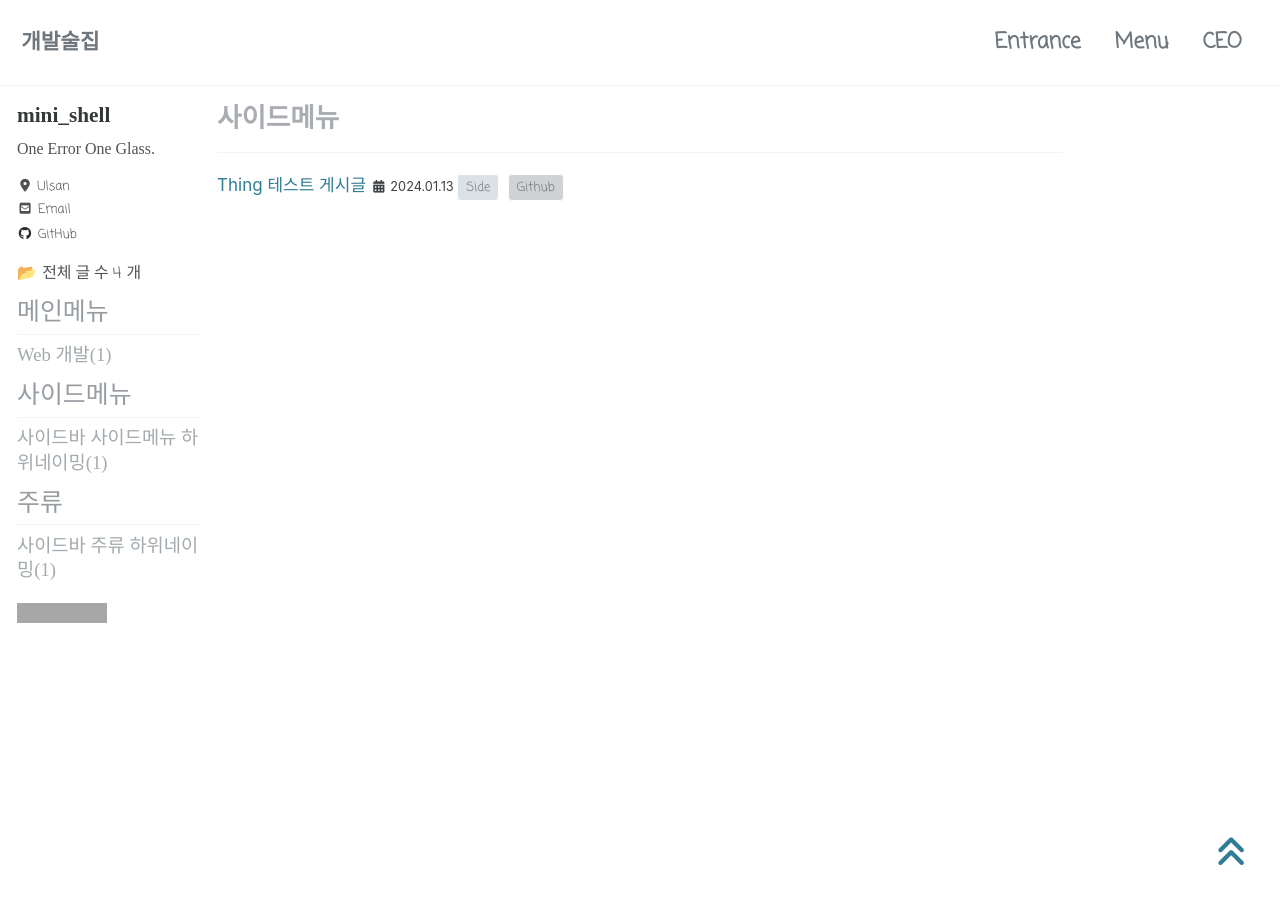
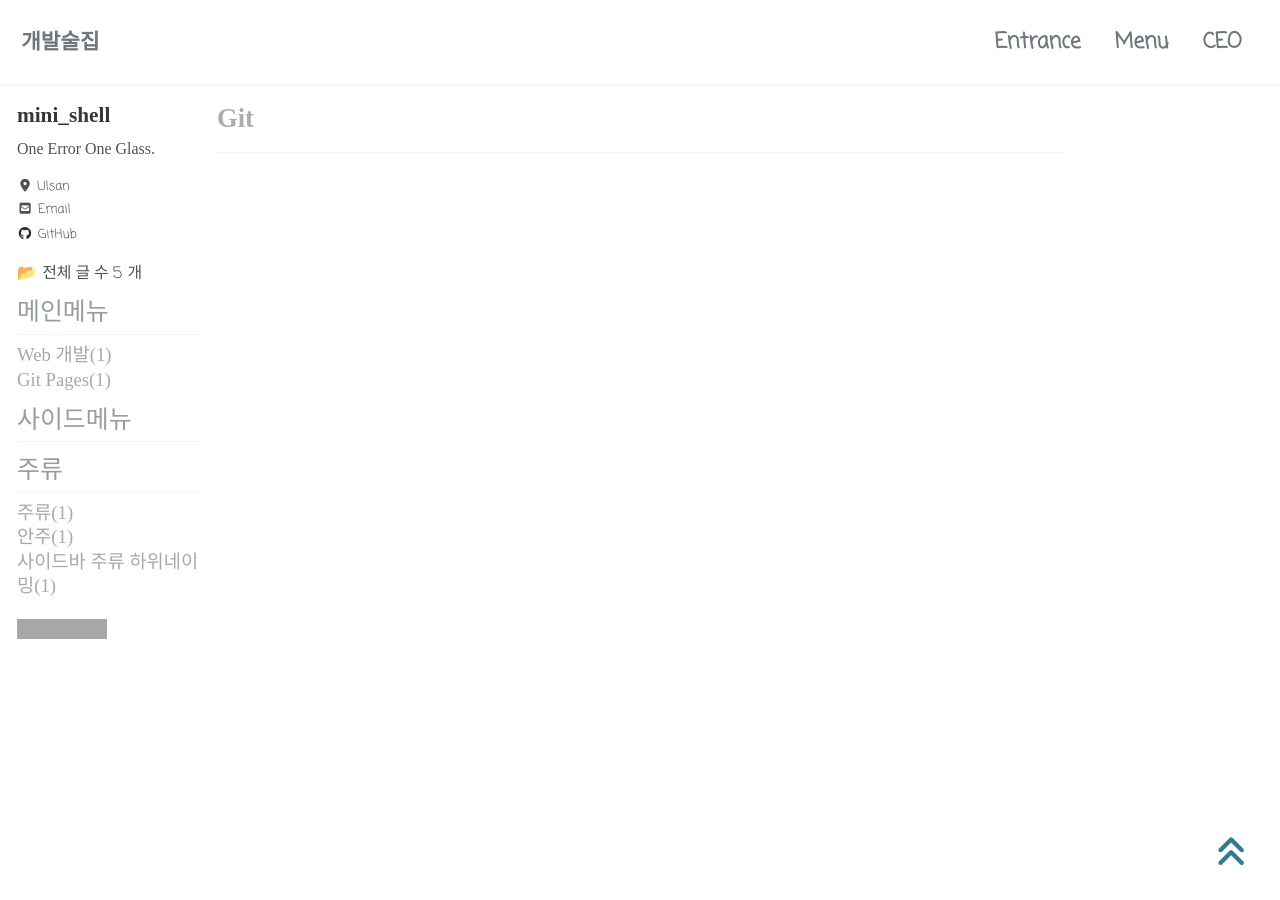
Before and after one commit to cjsan30/cjsan30.github.io, a Jekyll site: the page built from _pages/categories/category-git.md, in a window 1280 px wide and 900 px high. Built offline with Jekyll 4.4.1, drawn with Linux system fonts in a browser that asks for light colours; cached includes are drawn as plain includes; nearby versions of some CDN libraries; some web fonts are replaced; grey boxes are pictures that could not be loaded.

Commit message:
[Edit] blog menu
edit blog menu

```diff
--- a/_includes/nav_list_main
+++ b/_includes/nav_list_main
@@ -7,6 +7,8 @@
       <li>
             📂 <span style="font-family:'Cafe24Oneprettynight';">전체 글 수</style> <span style="font-family:'Coming Soon';">{{sum}}</style> <span style="font-family:'Cafe24Oneprettynight';">개</style>
       </li>
+
+      <!-- 메인메뉴 -->
       <li>
         <span class="nav__sub-title">메인메뉴</span>
             <ul>
@@ -18,24 +20,49 @@
             </ul>
             <ul>
                 {% for category in site.categories %}
-                    {% if category[0] == "Git Pages" %}
+                    {% if category[0] == "Gitpages" %}
                         <li><a href="/categories/gitpages" class="">Git Pages({{category[1].size}})</a></li>
                     {% endif %}
                 {% endfor %}
             </ul>
+            <ul>
+                {% for category in site.categories %}
+                    {% if category[0] == "Git" %}
+                        <li><a href="/categories/git" class="">Git Pages({{category[1].size}})</a></li>
+                    {% endif %}
+                {% endfor %}
+            </ul>
       </li>
+
+      <!-- 사이드메뉴 -->
       <li>
         <span class="nav__sub-title">사이드메뉴</span>
             <ul>
                 {% for category in site.categories %}
-                    {% if category[0] == "Side" %}
-                        <li><a href="/categories/side" class="">사이드바 사이드메뉴 하위네이밍({{category[1].size}})</a></li>
+                    {% if category[0] == "thinking" %}
+                        <li><a href="/categories/thinking" class="">잡생각({{category[1].size}})</a></li>
                     {% endif %}
                 {% endfor %}
             </ul>
       </li>
+
+      <!-- 주류 -->
       <li>
         <span class="nav__sub-title">주류</span>
+            <ul>
+                {% for category in site.categories %}
+                    {% if category[0] == "Drink" %}
+                        <li><a href="/categories/drink" class="">주류({{category[1].size}})</a></li>
+                    {% endif %}
+                {% endfor %}
+            </ul>
+            <ul>
+                {% for category in site.categories %}
+                    {% if category[0] == "Food" %}
+                        <li><a href="/categories/drink" class="">안주({{category[1].size}})</a></li>
+                    {% endif %}
+                {% endfor %}
+            </ul>
             <ul>
                 {% for category in site.categories %}
                     {% if category[0] == "Drink" %}
--- a/_pages/categories/category-side.md
+++ b/_pages/categories/category-git.md
@@ -1,7 +1,7 @@
 ---
-title: "사이드메뉴"
+title: "Git"
 layout: archive
-permalink: categories/side
+permalink: categories/git
 author_profile: true
 sidebar_main: true
 ---
@@ -10,5 +10,5 @@ sidebar_main: true
 
 ***
 
-{% assign posts = site.categories.Side %}
+{% assign posts = site.categories.Git %}
 {% for post in posts %} {% include archive-single2.html type=page.entries_layout %} {% endfor %}
```
Also changed, not shown: _pages/categories/category-food.md (added, +14 -0 lines), _pages/categories/category-thinking.md (added, +14 -0 lines), _posts/food/2024-01-14-food000.md (added, +24 -0 lines), _posts/gitpages/2024-01-13-page000.md (renamed from _posts/web/2024-01-13-test category,posting.md, +3 -3 lines), _posts/web/2024-01-13-web000.md (renamed from _posts/gitpages/2024-01-13-pagetest.md, +4 -4 lines), _posts/drink/2024-01-13-bar001.md (renamed from _posts/drink/2024-01-13-bartender.md), _posts/thinking/2024-01-13-thing test.md (renamed from _posts/side/2024-01-13-thing test.md).
